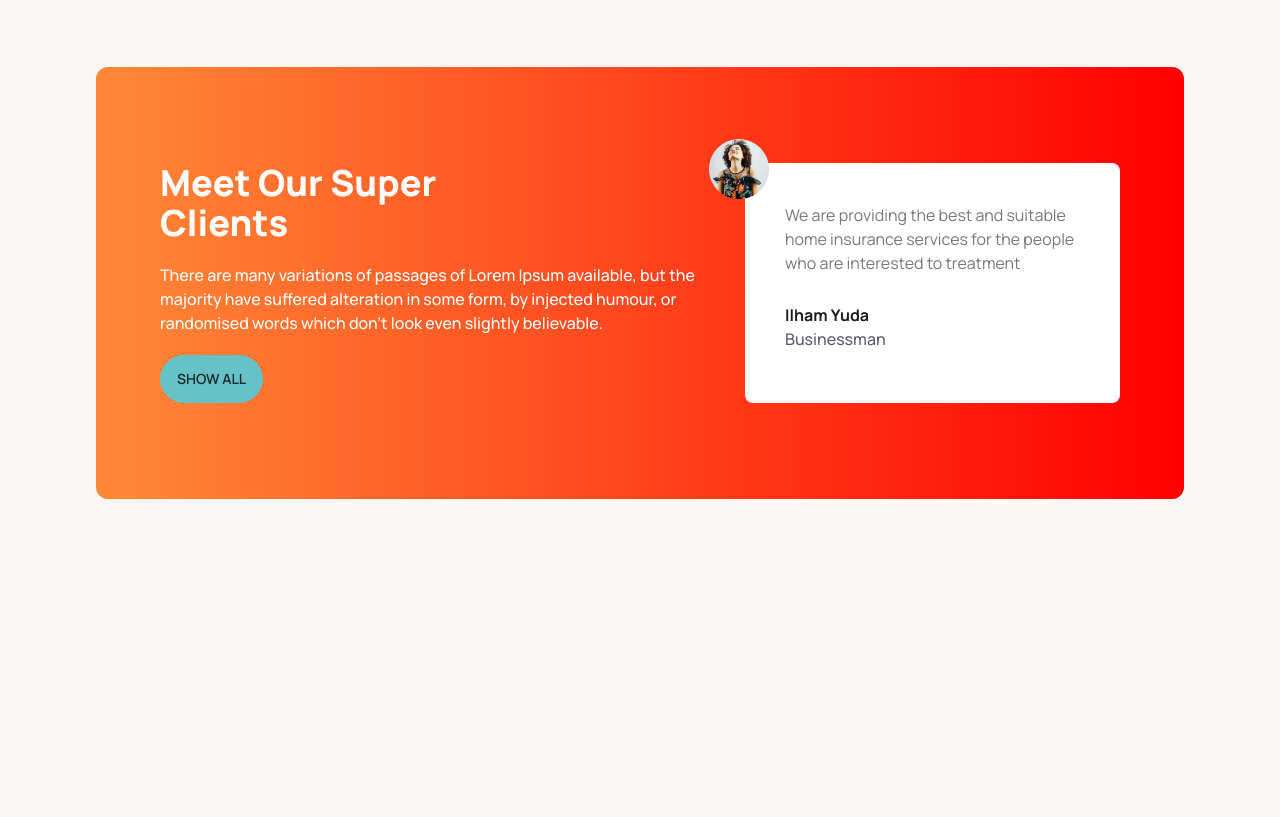
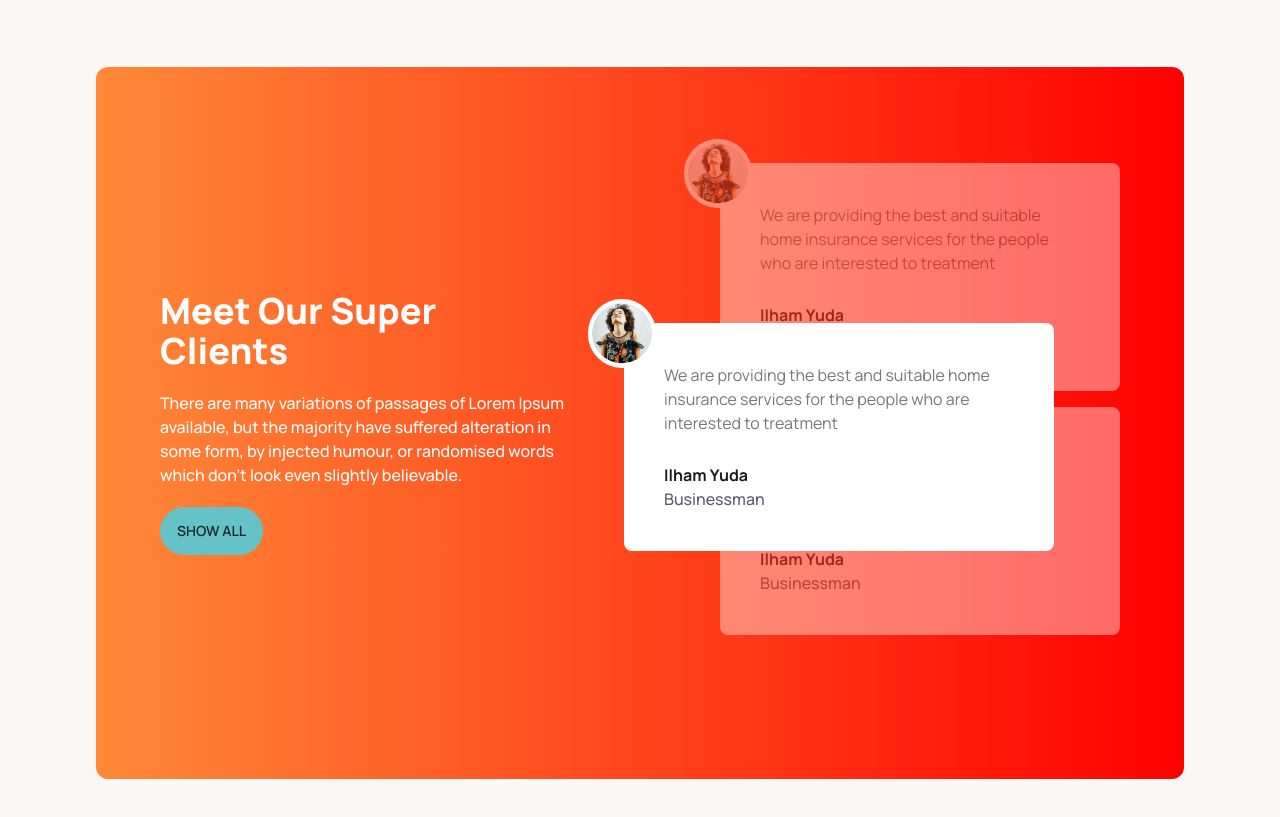
Before and after one commit to Chumki111/tea-landing-page-with-daisy, a plain HTML site: page index.html in a window 1280 px wide. Shown: the part 1740-2557 px from the top of the page. Before the commit the page ends 2299 px from the top, so only its background shows below. Drawn offline with nearby package versions, Linux system fonts and the light colour scheme.

Commit message:
added review section

```diff
--- a/index.html
+++ b/index.html
@@ -172,21 +172,54 @@
      <section class="max-w-screen-xl mx-auto px-8 md:px-16 lg:px-24 py-5 my-10">
 
       <div class="flex flex-col lg:flex-row gap-10 rounded-xl bg-gradient-to-r from-[#FF8938] to-[#F00] px-16 py-24">
+          <div class="flex items-center lg:pr-24">
+
             <div class=" text-white space-y-5">
               <h3 class="text-4xl font-extrabold">Meet Our Super <br> Clients</h3>
               <p class="font-medium">There are many variations of passages of Lorem Ipsum available, but the majority have suffered alteration in some form, by injected humour, or randomised words which don't look even slightly believable. </p>
               <button class="btn btn-primary">Show All</button>
 
              </div>
-           <div class="relative p-10 rounded-lg bg-white">
-            <img class="absolute -left-9 -top-6" src="./images/client.png" alt="">
+          </div>
+
+           <div class="relative">
+
+
+
+            <div class="relative p-10 z-10 mb-16 opacity-40 rounded-lg bg-white">
+              <img class="absolute -left-9 -top-6 border-4 border-white rounded-full bg-white" src="./images/client.png" alt="">
               <p class="text-[#777]">We are providing the best and suitable home insurance services for the people who are interested to treatment</p>
               <h4 class="font-bold text-[#1C1C1C] mt-7">Ilham Yuda</h4>
               <p class="font-medium text-[#5D5A6F]">Businessman</p>
+
               <div>
 
               </div>
 
+            </div>
+            <div class="absolute top-40 z-20 lg:-left-24 lg:w-[430px] p-10 rounded-lg bg-white">
+              <img class="absolute -left-9 -top-6 border-4 border-white rounded-full bg-white" src="./images/client.png" alt="">
+              <p class="text-[#777]">We are providing the best and suitable home insurance services for the people who are interested to treatment</p>
+              <h4 class="font-bold text-[#1C1C1C] mt-7">Ilham Yuda</h4>
+              <p class="font-medium text-[#5D5A6F]">Businessman</p>
+
+              <div>
+
+              </div>
+
+             </div>
+            <div class="relative bottom-12 lg:w-[400px] p-10 z-10 opacity-40 rounded-lg bg-white">
+              <img class="absolute -left-9 -top-6 border-4 border-white rounded-full bg-white" src="./images/client.png" alt="">
+              <p class="text-[#777]">We are providing the best and suitable home insurance services for the people who are interested to treatment</p>
+              <h4 class="font-bold text-[#1C1C1C] mt-7">Ilham Yuda</h4>
+              <p class="font-medium text-[#5D5A6F]">Businessman</p>
+
+              <div>
+
+              </div>
+
+
+          </div>
         </div>
       </div>
      </section>
```
Lines whose indentation alone changed are shown as unchanged.
